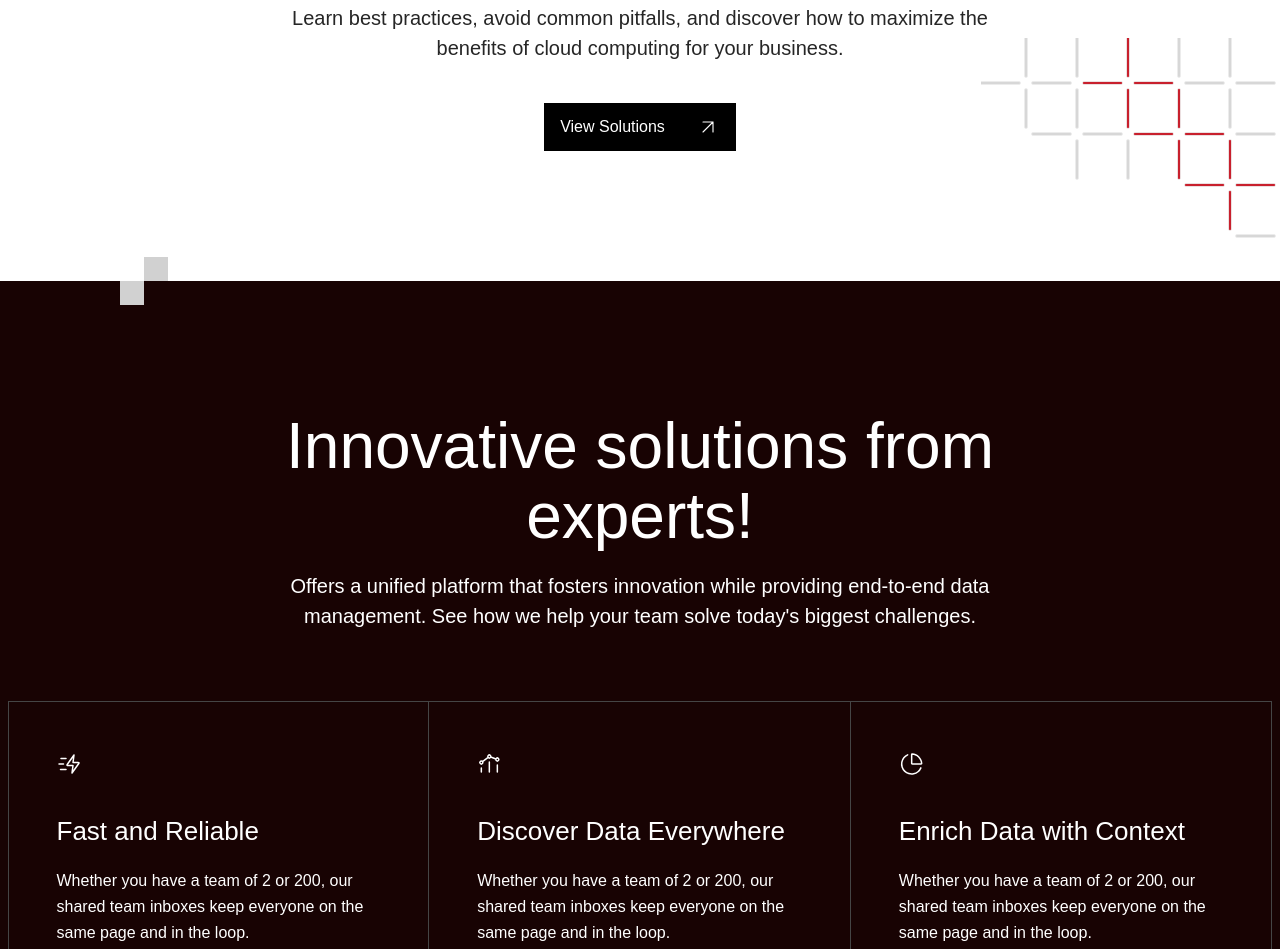
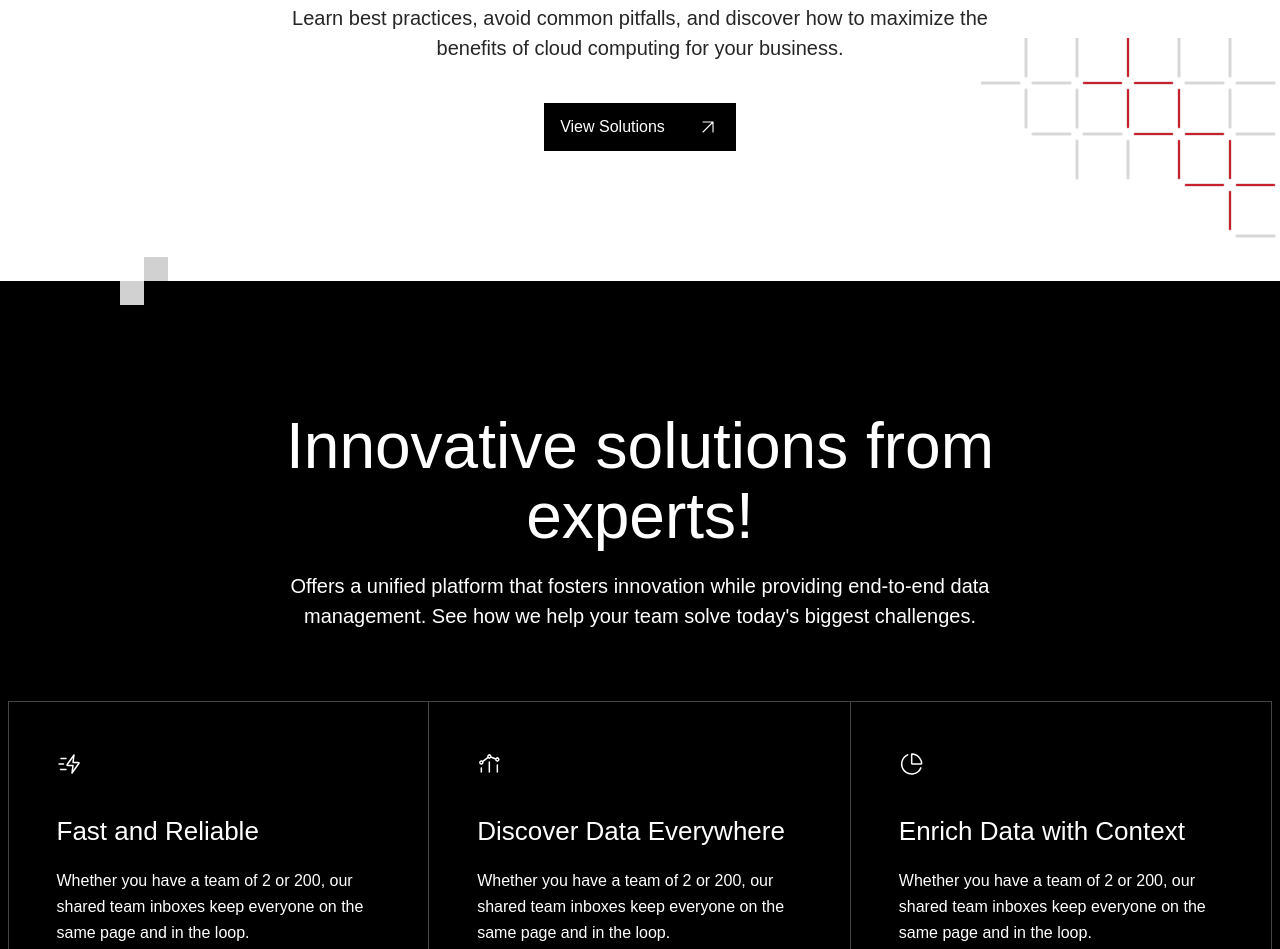
Before and after one commit to Binary-Store/everline_technologies, a plain HTML site: page index.html in a window 1280 px wide. Shown: the part 1834-2783 px from the top of the page. Drawn offline with Linux system fonts and the light colour scheme; files whose address does not match are found by name; a web font is replaced by a local one.

Commit message:
Innovative solutions background color change

```diff
--- a/assets/maps/elements/_solution.scss
+++ b/assets/maps/elements/_solution.scss
@@ -1,5 +1,5 @@
 .bg-solution {
-    background: #180303;
+    background: #000000;
 }
 
 .single-solution-style-one {
```
Also changed, not shown: assets/css/style.css.
